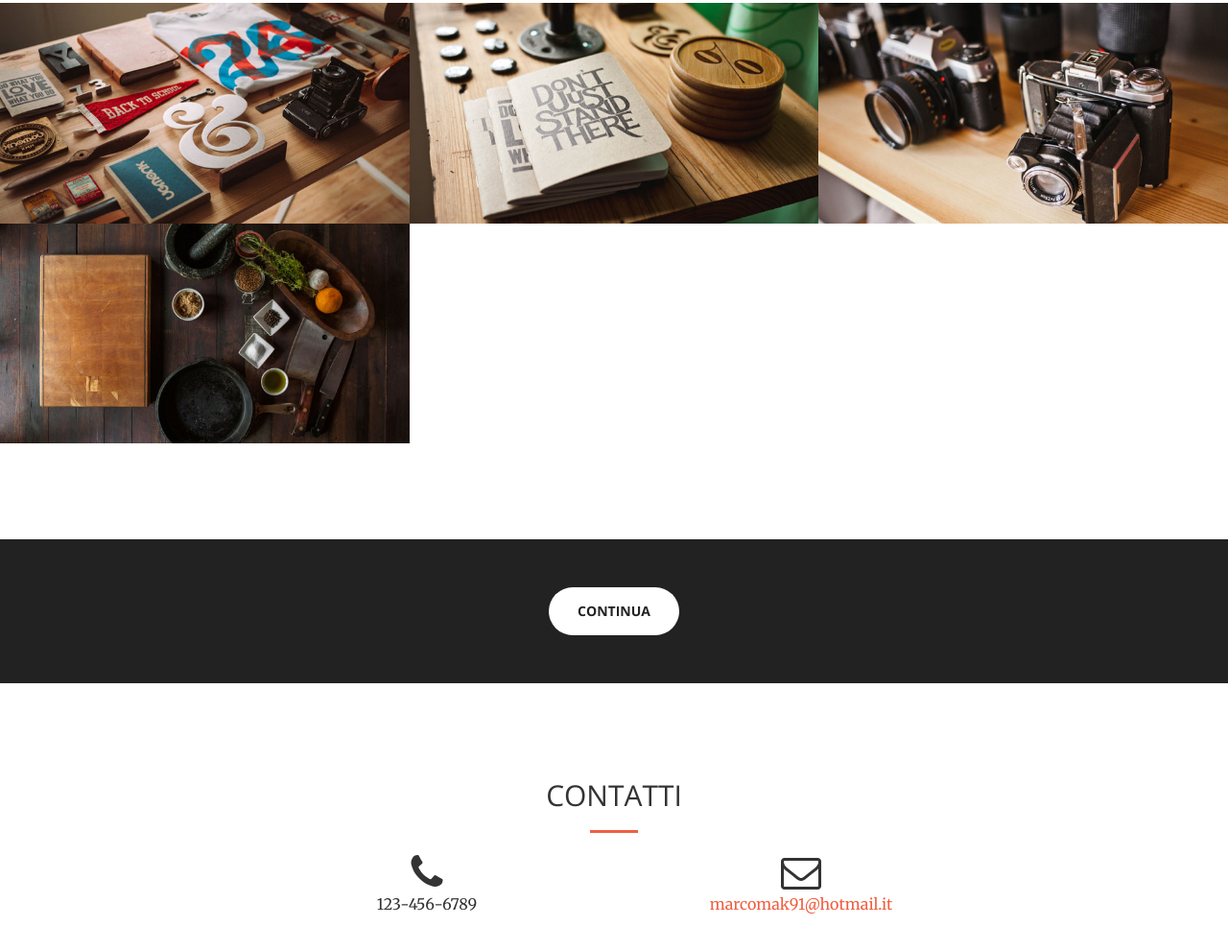
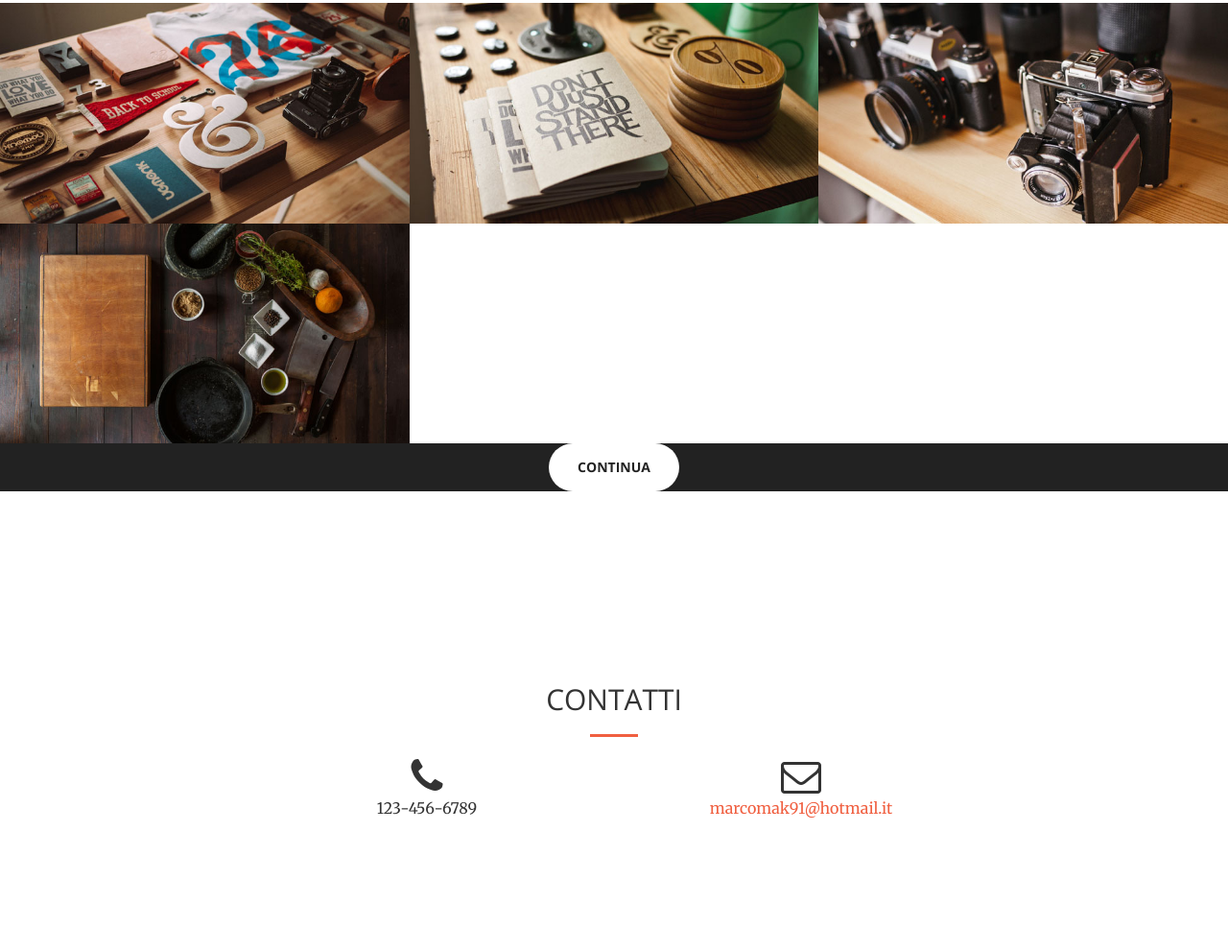
Before and after one commit to marcomak91/marcomak91.github.io, a website: page index.html in a window 1280 px wide. Shown: the part 1391-2381 px from the top of the page at 96% size. Drawn offline with nearby package versions, Linux system fonts and the light colour scheme.

Commit message:
Update index.html

```diff
--- a/index.html
+++ b/index.html
@@ -168,15 +168,14 @@
                 </div>
             </div>
         </div>
-    </section>
-
-    <aside class="bg-dark">
+        <div class="bg-dark">
         <div class="container text-center">
             <div class="call-to-action">
                 <a href="#contact" class="page-scroll btn btn-default btn-xl">Continua</a>
             </div>
         </div>
-    </aside>
+    </div>
+    </section>
 
     <section id="contact">
         <div class="container">
```
